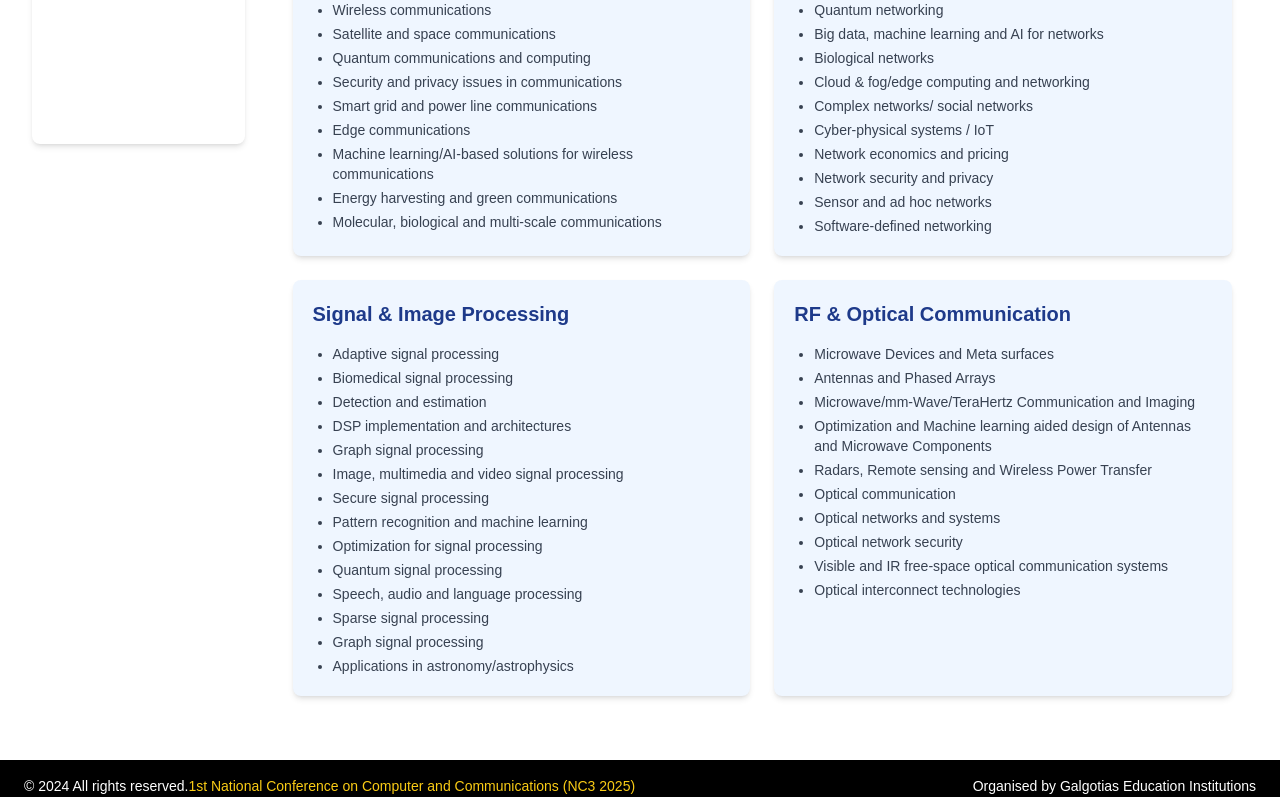
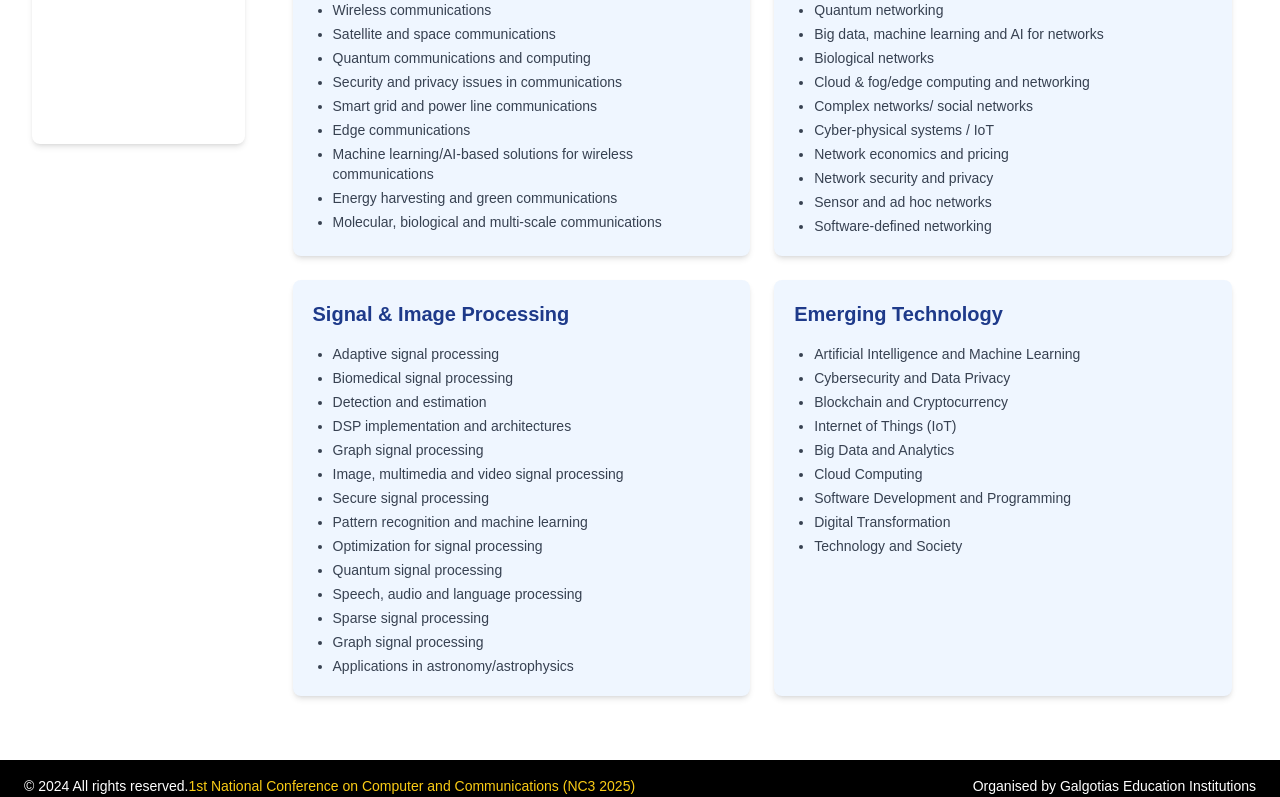
Before and after one commit to dev-mayanktiwari/confrence-repo, a Next.js app: page /cfp in a window 1280 px wide. Shown: the part 776-1573 px from the top of the page. Built offline with nearby package versions, Linux system fonts and the light colour scheme.

Commit message:
feat: Some more fuckin upd

```diff
--- a/app/(constants)/GuidelinesConstants.ts
+++ b/app/(constants)/GuidelinesConstants.ts
@@ -8,5 +8,5 @@ export const Guidelines1 = [
   "Do not include headers, footers, or page numbers.",
   "All fonts must be embedded in the PDF file.",
   "Names and affiliations of all authors must be included in the manuscript.",
-  "All papers must be submitted through mail.",
+  "All papers must be submitted through the EasyChair system using the following link: ",
 ];
--- a/app/(constants)/committeData.ts
+++ b/app/(constants)/committeData.ts
@@ -163,10 +163,10 @@ const committeeData = [
         imageUrl: "/committe/pallavi-goel.jpg",
       },
       {
-        name: "Prof.(Dr.) Yash Veer Singh",
+        name: "Dr. Imtiaz Ahmed",
         role: "",
         affiliation: "Galgotia College of Engineering and Technology",
-        imageUrl: "/committe/yash-veer-singh.jpg",
+        imageUrl: "/committe/imtiaz-ahmed.jpg",
       },
     ],
   },
--- a/app/(constants)/topics.ts
+++ b/app/(constants)/topics.ts
@@ -31,16 +31,15 @@ export const SignalAndImageProcessing = [
 ];
 
 export const RFAndElectricalCommunication = [
-  "Microwave Devices and Meta surfaces",
-  "Antennas and Phased Arrays",
-  "Microwave/mm-Wave/TeraHertz Communication and Imaging",
-  "Optimization and Machine learning aided design of Antennas and Microwave Components",
-  "Radars, Remote sensing and Wireless Power Transfer",
-  "Optical communication",
-  "Optical networks and systems",
-  "Optical network security",
-  "Visible and IR free-space optical communication systems",
-  "Optical interconnect technologies",
+  "Artificial Intelligence and Machine Learning",
+  "Cybersecurity and Data Privacy",
+  "Blockchain and Cryptocurrency",
+  "Internet of Things (IoT)",
+  "Big Data and Analytics",
+  "Cloud Computing",
+  "Software Development and Programming",
+  "Digital Transformation",
+  "Technology and Society",
 ];
 
 export const Communications = [
--- a/components/CFPPageContent.tsx
+++ b/components/CFPPageContent.tsx
@@ -18,7 +18,7 @@ export default function CFPContent() {
 
       <div className="space-y-8 text-gray-700 leading-relaxed">
         <p className="text-lg">
-          The 30th National Conference on Communications (NC3 2024) will be held
+          The 1st National Conference on Communications (NC3 2025) will be held
           at Galgotia College of Engineering and Technology, Greater Noida
           during April 28 - April 29, 2025.
           {/* NC3 is an annual conference organized
@@ -49,7 +49,7 @@ export default function CFPContent() {
             topics={SignalAndImageProcessing}
           />
           <TopicSection
-            title="RF & Optical Communication"
+            title="Emerging Technology"
             topics={RFAndElectricalCommunication}
           />
         </div>
--- a/components/KeyDatesContent.tsx
+++ b/components/KeyDatesContent.tsx
@@ -4,7 +4,7 @@ export default function KeyDatesContent() {
   const keyDates = [
     {
       title: "Decision Announcement Date",
-      date: "November 07, 2024",
+      date: "November 19, 2024",
       icon: Calendar,
     },
     {
```
Also changed, not shown: public/committe/imtiaz-ahmed.jpg (added).
